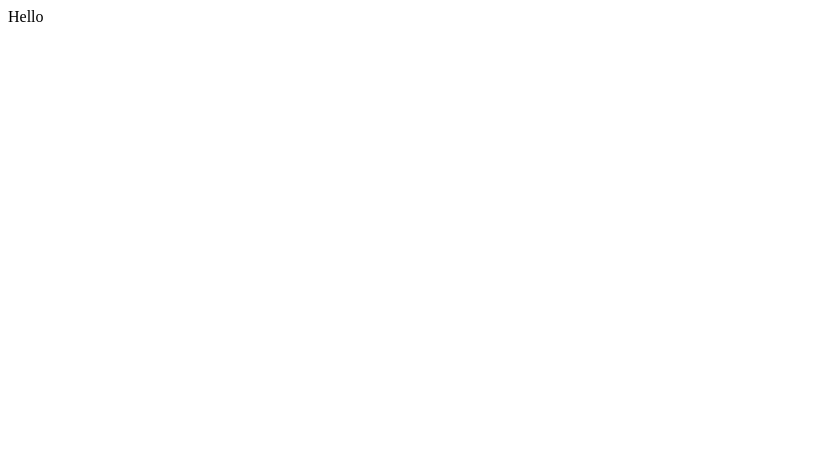
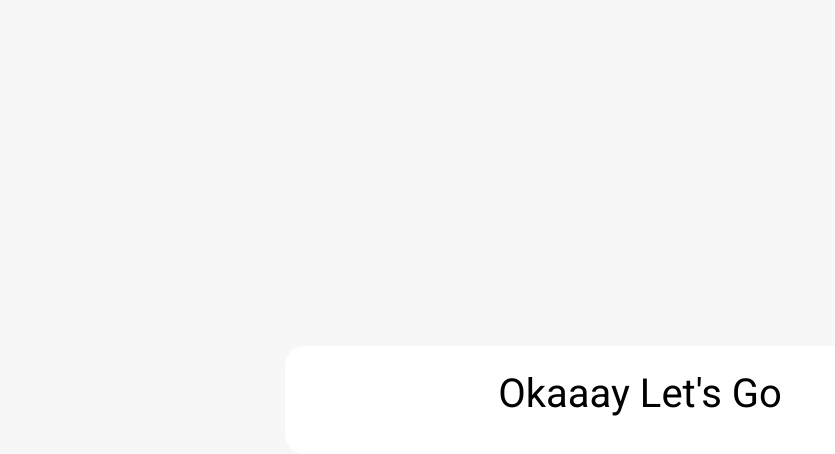
Before and after one commit to deniskolomoyets/task_manager, a React (Vite) app: page / in a window 1280 px wide. Shown: the top 454 px of the page, without its empty margins (0-835 px from the left). Built offline with nearby package versions, Linux system fonts and the light colour scheme.

Commit message:
basic layout

```diff
--- a/src/main.tsx
+++ b/src/main.tsx
@@ -1,6 +1,8 @@
 import React from "react";
 import ReactDOM from "react-dom/client";
 import { App } from "./views/App/index";
+import "./views/styles/reset.scss";
+import "./views/styles/common.scss";
 
 ReactDOM.createRoot(document.getElementById("root")!).render(
   <React.StrictMode>
--- a/src/views/App/index.module.scss
+++ b/src/views/App/index.module.scss
@@ -0,0 +1,12 @@
+.article {
+  min-width: 600px;
+  background: white;
+  border-radius: 20px;
+  padding: 20px 55px;
+
+  &Title {
+    font-size: 40px;
+    margin-bottom: 0.3em;
+    text-align: center;
+  }
+}
--- a/src/views/App/index.tsx
+++ b/src/views/App/index.tsx
@@ -1,5 +1,12 @@
 import React from "react";
+import styles from "./index.module.scss";
 
 export const App: React.FC = () => {
-  return <article>Hello</article>;
+  return (
+    <article className={styles.article}>
+      <h1 className={styles.articleTitle}>Okaaay Let's Go</h1>
+      <section className={styles.articleSection}></section>
+      <section className={styles.articleSection}></section>
+    </article>
+  );
 };
--- /dev/null
+++ b/src/views/styles/common.scss
@@ -0,0 +1,12 @@
+@import url("https://fonts.googleapis.com/css2?family=Inter:wght@300;400;700&family=Roboto:wght@400;500&display=swap");
+
+body {
+  font: 16px/1.4 "Roboto", sans-serif;
+  background: #f7f7f7;
+  min-height: 100vh;
+  padding: 1rem;
+  box-sizing: border-box;
+  display: flex;
+  align-items: center;
+  justify-content: center;
+}
--- /dev/null
+++ b/src/views/styles/reset.scss
@@ -0,0 +1,43 @@
+html, body, div, span, applet, object, iframe,
+h1, h2, h3, h4, h5, h6, p, blockquote, pre,
+a, abbr, acronym, address, big, cite, code,
+del, dfn, em, img, ins, kbd, q, s, samp,
+small, strike, strong, sub, sup, tt, var,
+b, u, i, center,
+dl, dt, dd, ol, ul, li,
+fieldset, form, label, legend,
+table, caption, tbody, tfoot, thead, tr, th, td,
+article, aside, canvas, details, embed,
+figure, figcaption, footer, header, hgroup,
+menu, nav, output, ruby, section, summary,
+time, mark, audio, video {
+	margin: 0;
+	padding: 0;
+	border: 0;
+	font-size: 100%;
+	font: inherit;
+	vertical-align: baseline;
+}
+/* HTML5 display-role reset for older browsers */
+article, aside, details, figcaption, figure,
+footer, header, hgroup, menu, nav, section {
+	display: block;
+}
+body {
+	line-height: 1;
+}
+ol, ul {
+	list-style: none;
+}
+blockquote, q {
+	quotes: none;
+}
+blockquote:before, blockquote:after,
+q:before, q:after {
+	content: '';
+	content: none;
+}
+table {
+	border-collapse: collapse;
+	border-spacing: 0;
+}
```
